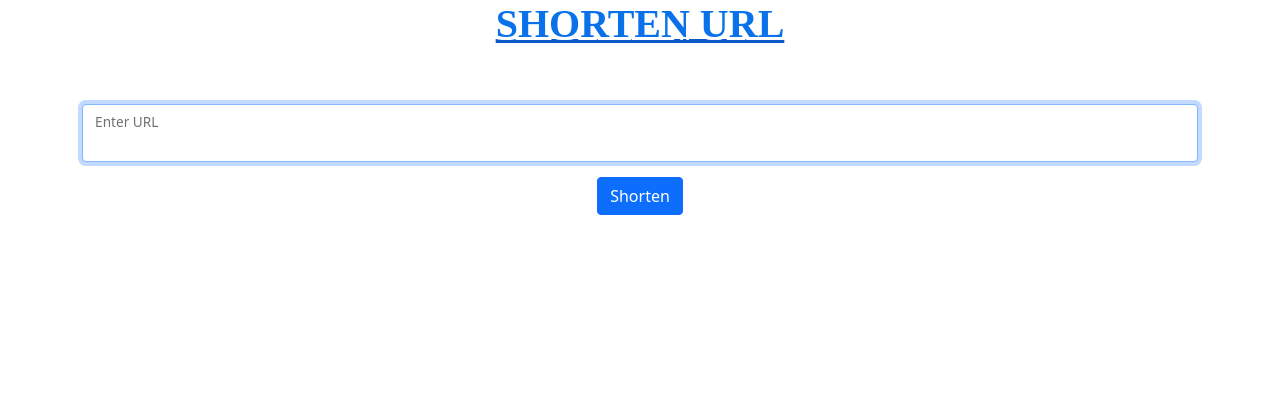
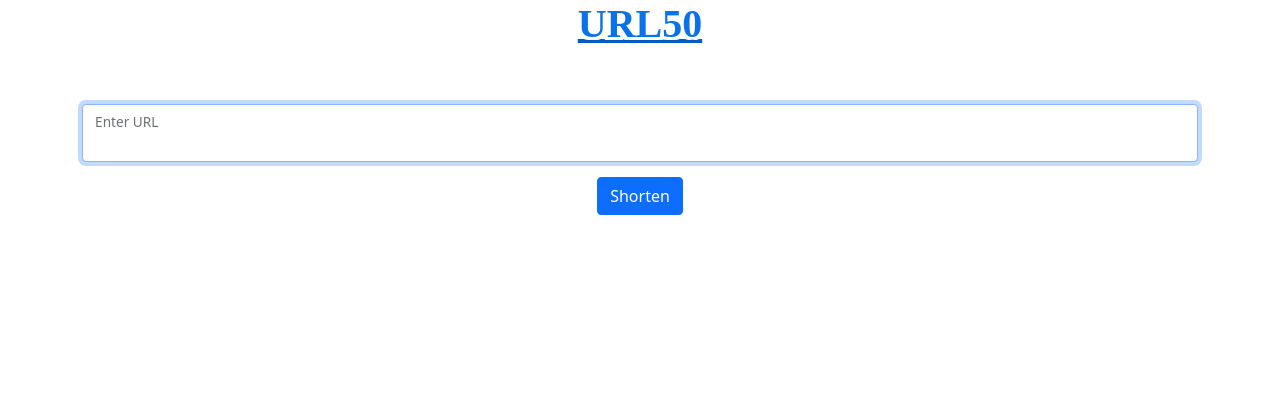
Before and after one commit to SufficientDaikon/URL-Shortner, a Flask app: page / in a window 1280 px wide. Shown: the top 420 px of the page. Run offline with Flask 3, Linux system fonts and the light colour scheme.

Commit message:
updated logo

```diff
--- a/templates/layout.html
+++ b/templates/layout.html
@@ -16,7 +16,7 @@
             <div class="logo-holder logo-9">
                 <a href="/">
                     <span><i class="fas fa-bell"></i></span>
-                    <h3>Shorten URL</h3>
+                    <h3>URL50</h3>
                 </a>
             </div>
         </div>
```
